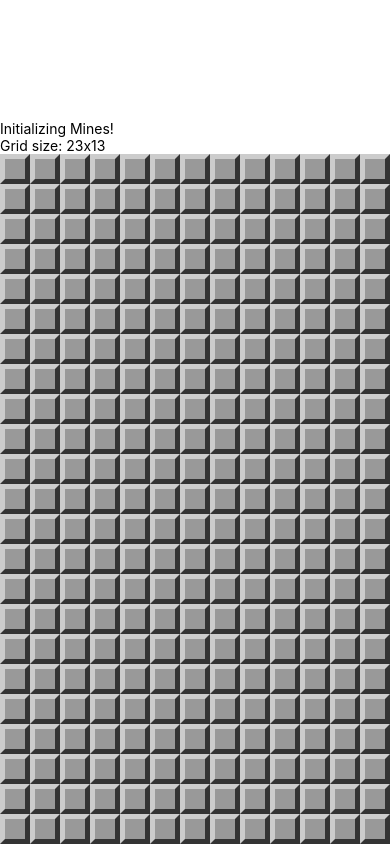
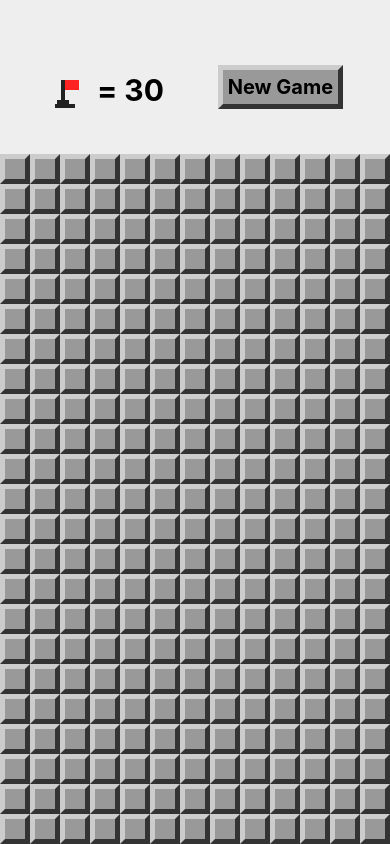
Before and after one commit to digsales/Mines_React-Native, a React Native app: screen / in a window 390 px wide. Built offline with nearby package versions, Linux system fonts and the light colour scheme.

Commit message:
Add header

```diff
--- a/App.js
+++ b/App.js
@@ -1,8 +1,9 @@
 import React, { Component } from "react";
 import { StatusBar } from "expo-status-bar";
-import { StyleSheet, Text, View, Alert } from "react-native";
+import { StyleSheet, SafeAreaView, View, Alert } from "react-native";
 import params from "./src/params";
 import MineField from "./src/components/MineField";
+import Header from "./src/components/Header";
 import {
   createMinedBoard,
   cloneBoard,
@@ -11,6 +12,7 @@ import {
   showMines,
   wonGame,
   invertFlag,
+  flagsUsed,
 } from "./src/functions";
 
 export default class App extends Component {
@@ -67,12 +69,11 @@ export default class App extends Component {
 
   render() {
     return (
-      <View style={styles.container}>
-        <Text style={styles.welcome}>Initializing Mines!</Text>
-
-        <Text style={styles.introduction}>
-          Grid size: {params.getRowsAmount()}x{params.getColumnsAmount()}
-        </Text>
+      <SafeAreaView style={styles.container}>
+        <Header
+          flagsLeft={this.minesAmount() - flagsUsed(this.state.board)}
+          onNewGame={() => this.setState(this.createState())}
+        />
 
         <View style={styles.board}>
           <MineField
@@ -81,7 +82,7 @@ export default class App extends Component {
             onSelectField={this.onSelectField}
           />
         </View>
-      </View>
+      </SafeAreaView>
     );
   }
 }
--- /dev/null
+++ b/src/components/Header.js
@@ -0,0 +1,59 @@
+import React from "react";
+import { View, Text, StyleSheet, TouchableOpacity } from "react-native";
+import Flag from "./Flag";
+import params from "../params";
+
+export default (props) => {
+  return (
+    <View style={styles.container}>
+      <View style={styles.flagContainer}>
+        <TouchableOpacity onPress={props.onFlagPress} style={styles.flagButton}>
+          <Flag bigger />
+        </TouchableOpacity>
+        <Text style={styles.flagsLeft}>= {props.flagsLeft}</Text>
+      </View>
+      <TouchableOpacity style={styles.button} onPress={props.onNewGame}>
+        <Text style={styles.buttonLabel}>New Game</Text>
+      </TouchableOpacity>
+    </View>
+  );
+};
+
+const styles = StyleSheet.create({
+  container: {
+    flex: 1,
+    flexDirection: "row",
+    backgroundColor: "#eee",
+    alignItems: "center",
+    justifyContent: "space-around",
+    paddingTop: 20,
+    paddingHorizontal: 20,
+  },
+  flagContainer: {
+    flexDirection: "row",
+  },
+  flagButton: {
+    marginTop: 10,
+    minWidth: 30,
+  },
+  flagsLeft: {
+    fontSize: 30,
+    fontWeight: "bold",
+    paddingTop: 5,
+    marginLeft: 20,
+  },
+  button: {
+    backgroundColor: "#999",
+    borderLeftColor: "#ccc",
+    borderTopColor: "#ccc",
+    borderRightColor: "#333",
+    borderBottomColor: "#333",
+    borderWidth: params.borderSize,
+    elevation: 5,
+    padding: 5,
+  },
+  buttonLabel: {
+    fontSize: 20,
+    fontWeight: "bold",
+  },
+});
--- a/src/functions.js
+++ b/src/functions.js
@@ -106,6 +106,9 @@ const invertFlag = (board, row, column) => {
   field.flagged = !field.flagged;
 };
 
+const flagsUsed = (board) =>
+  fields(board).filter((field) => field.flagged).length;
+
 export {
   createMinedBoard,
   cloneBoard,
@@ -114,4 +117,5 @@ export {
   wonGame,
   showMines,
   invertFlag,
+  flagsUsed,
 };
```
